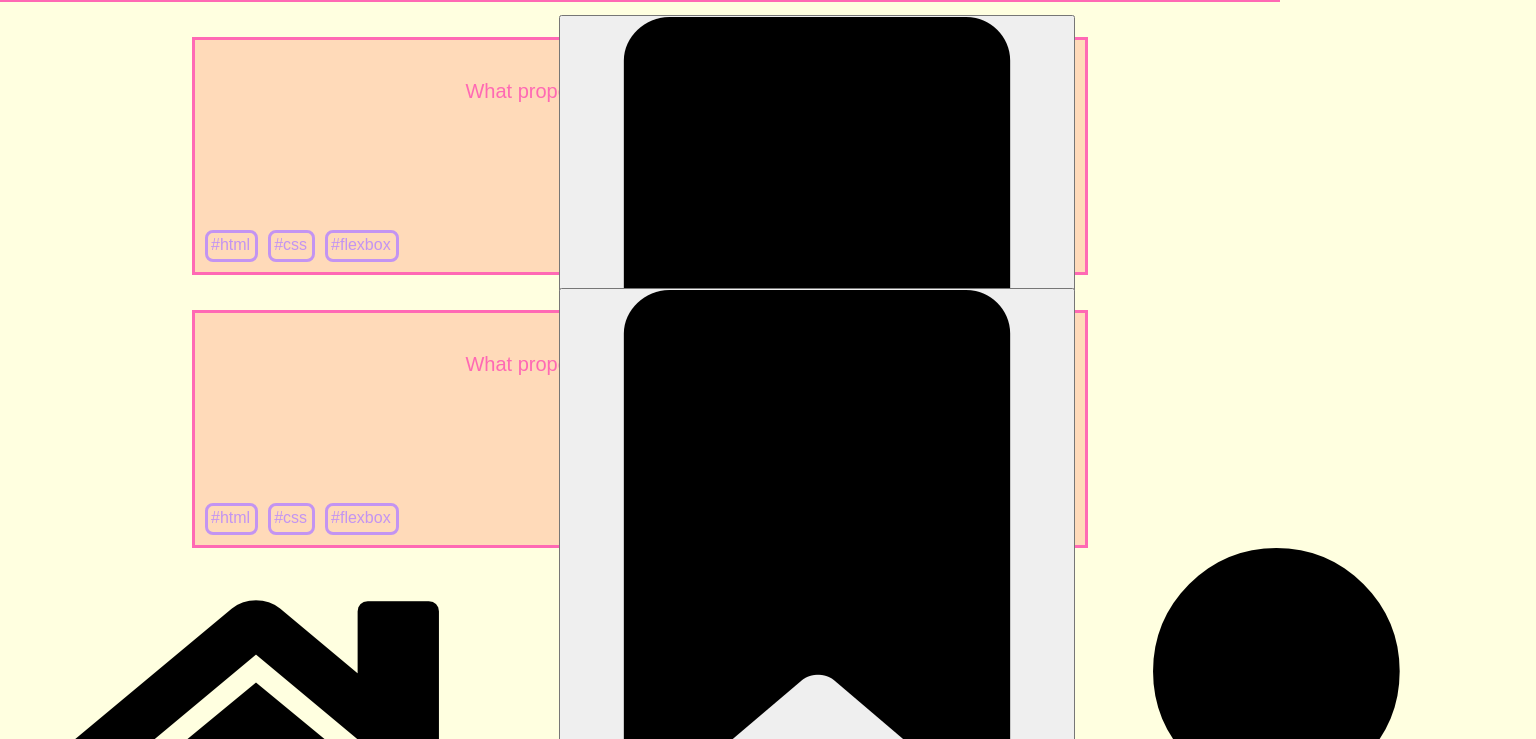
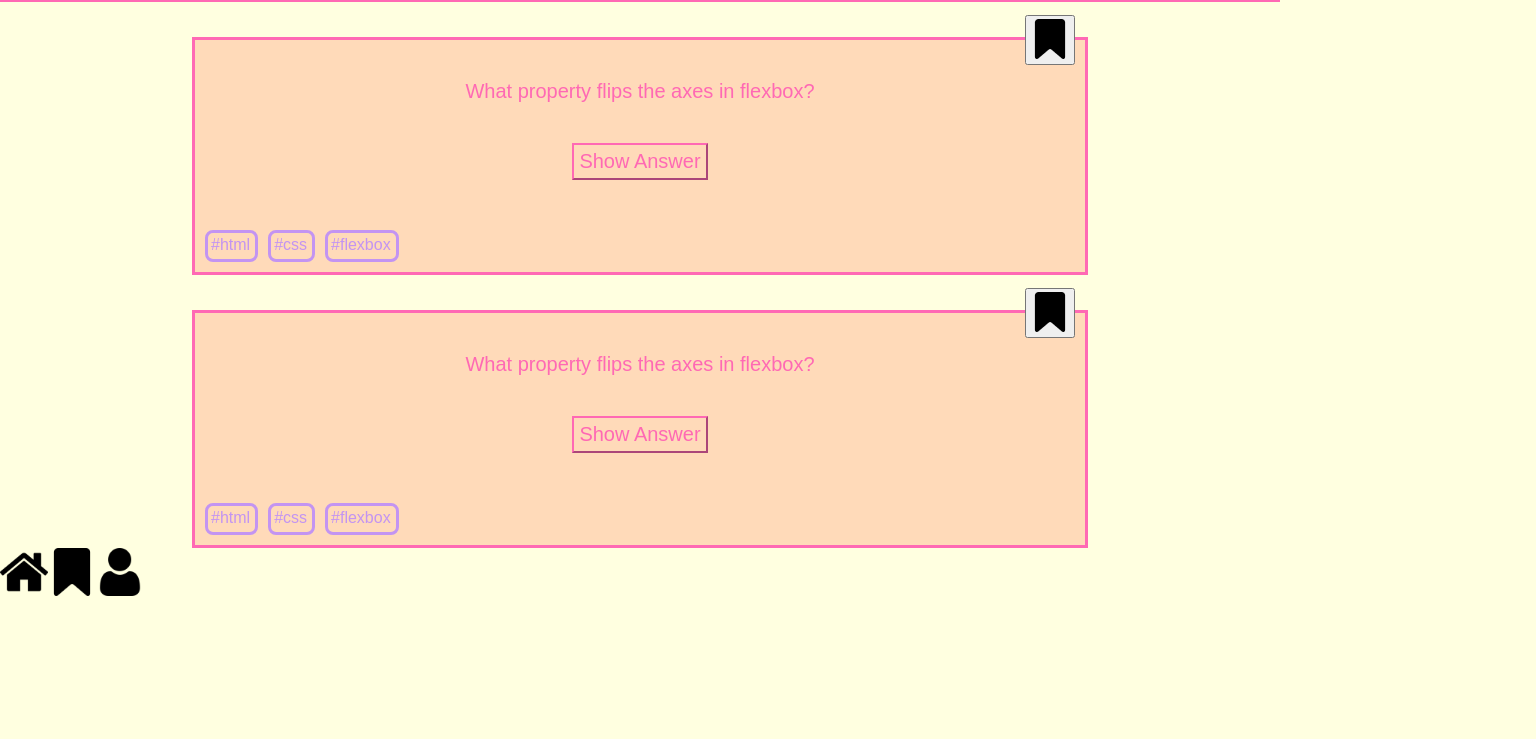
Before and after one commit to MonaHer/Quiz_app, a plain HTML site: page index.html in a window 1280 px wide. Shown: the part 45-784 px from the top of the page, 1536 px wide, since content can reach past the window. Drawn offline with Linux system fonts and the light colour scheme.

Commit message:
change icon size

```diff
--- a/index.html
+++ b/index.html
@@ -17,7 +17,7 @@
 <button class="answer-button">
     Show Answer
 </button>
-<button class="bookmark-button"><img src="bookmark.png"/></button>
+<button class="bookmark-button"><img src="bookmark.png" style="width: 3em; height: 3em;"/></button>
 <ul>
 <li class="tags">#html</li>
 <li class="tags">#css</li>
@@ -30,7 +30,7 @@
     <button class="answer-button">
         Show Answer
     </button>
-    <button class="bookmark-button"><img src="bookmark.png"/></button>
+    <button class="bookmark-button"><img src="bookmark.png" style="width: 3em; height: 3em;"/></button>
     <ul>
     <li class="tags">#html</li>
     <li class="tags">#css</li>
@@ -42,9 +42,9 @@
     <footer>
         <nav>
             <ul>
-               <li><a href="#homepage"><img src="home.png"/></a></li>
-               <li><a href="#bookmarks"><img src="bookmark.png"/></a></li>
-                <li><a href="#profile"><img src="user.png"/></a></li>
+               <li><a href="#homepage"><img src="home.png" style="width: 3em; height: 3em;"/></a></li>
+               <li><a href="#bookmarks"><img src="bookmark.png" style="width: 3em; height: 3em;"/></a></li>
+                <li><a href="#profile"><img src="user.png" style="width: 3em; height: 3em;"/></a></li>
             </ul>
         </nav>
     </footer>
--- a/styles.css
+++ b/styles.css
@@ -62,8 +62,8 @@ border-color: hotpink;
         position: absolute;
         top: -25px;
         right: 10px;
-
-        font-size: 2rem;
+        width: 50px;
+        height: 50px;
 }
 
 ul {
```
